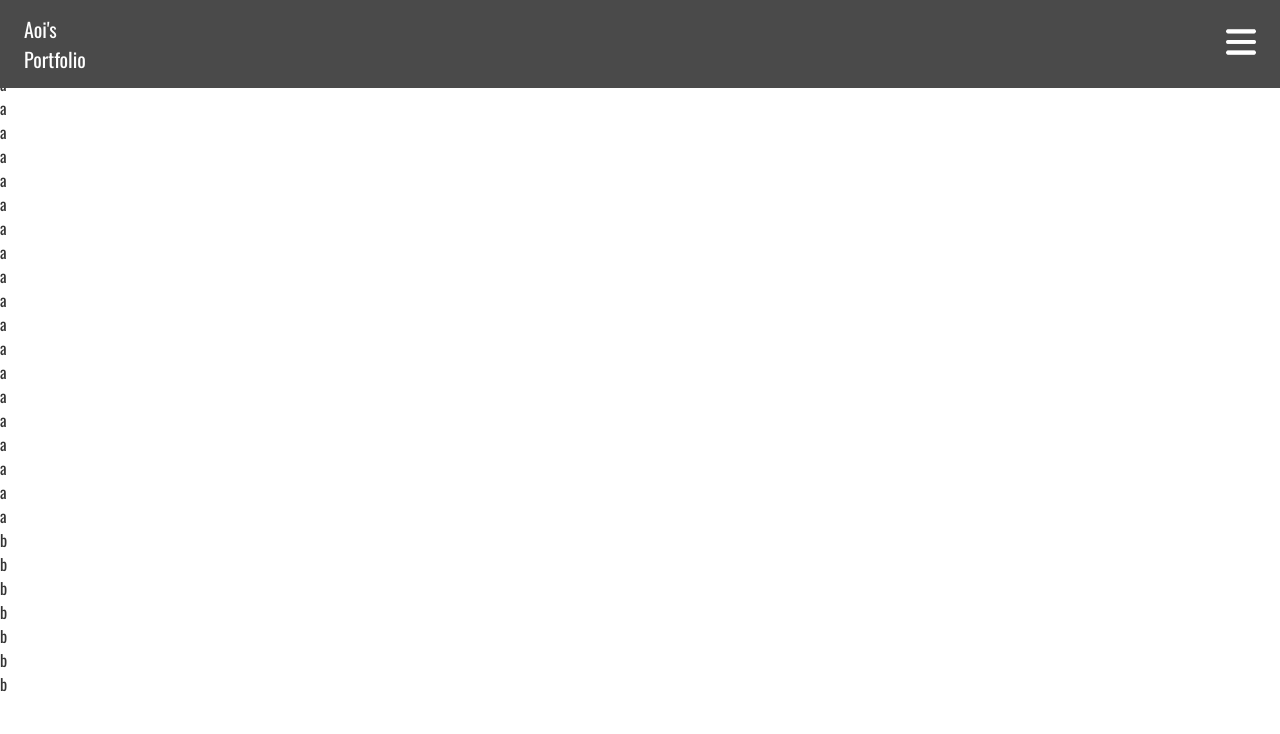
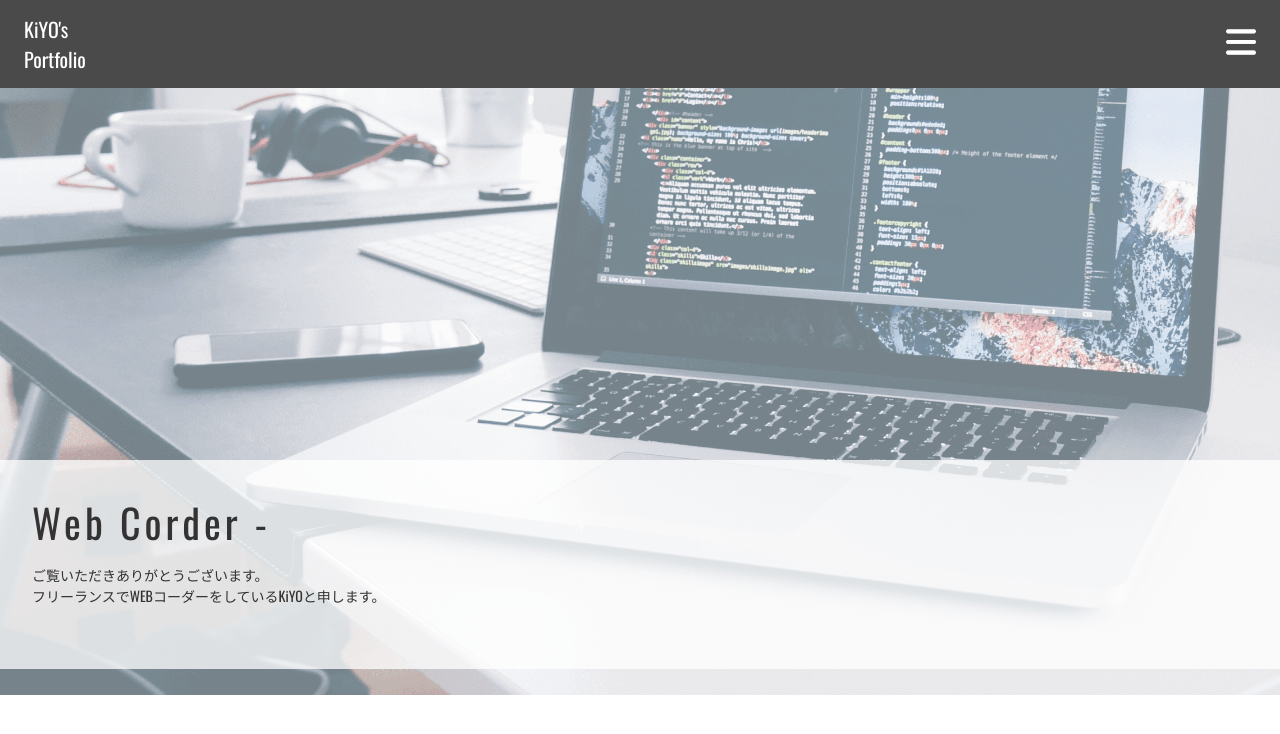
Before and after one commit to KiYOKing/1_portfolio, a plain HTML site: page index.html in a window 1280 px wide. Drawn offline with nearby package versions, Linux system fonts and the light colour scheme.

Commit message:
fv作成

```diff
--- a/index.html
+++ b/index.html
@@ -3,11 +3,11 @@
 <head>
     <meta charset="UTF-8">
     <meta name="viewport" content="width=device-width, initial-scale=1.0">
-    <title>ポートフォリオサイト</title>
+    <title>KiYO'sポートフォリオサイト</title>
 
     <!-- 検索にヒットさせない -->
     <meta name="robots" content="noindex">
-    <meta name="description" content="フリーランスWEBコーダーのアオイのポートフォリオサイトです。「Web制作を頼みたい」「既存のWebサイトを修正改善したい」などぜひ、お気軽にご相談ください。">
+    <meta name="description" content="フリーランスWEBコーダーのKiYOのポートフォリオサイトです。「Web制作を頼みたい」「既存のWebサイトを修正改善したい」などぜひ、お気軽にご相談ください。">
 
     <!-- GoogleFonts -->
     <link rel="preconnect" href="https://fonts.googleapis.com">
@@ -23,7 +23,7 @@
     <div class="wrapper">
         <header class="header">
             <div class="header__container">
-                <div class="header__log">Aoi's<br>Portfolio</div><!-- /.header__log -->
+                <div class="header__log">KiYO's<br>Portfolio</div><!-- /.header__log -->
                 <button type="button" id="js-button-drawer" class="header__menu-button">Menu</button>
             </div><!-- /.header__container -->
 
@@ -119,36 +119,26 @@
                 </nav><!-- /.header__nav -->
             </div><!-- /#js-drawer.header__contents -->
         </header>
+        <main class="main">
+            <div class="fv">
+                <picture class="fv__img">
+                    <source media="(min-width: 768px)" srcset="./img/img_fv.png" />
+                    <img src="./img/sp/img_fv.png" alt="">
+                </picture><!-- /.fv__img -->
+                <div class="fv__contents">
+                    <h1 class="fv__heading">
+                        <span class="fv__heading-main">
+                            Web Corder -
+                        </span><!-- /.fv__heading-main -->
+                        <span class="fv__heading-sub">
+                            ご覧いただきありがとうございます。<br />フリーランスでWEBコーダーをしているKiYOと申します。
+                        </span><!-- /.fv__heading-sub -->
+                    </h1><!-- /.fv__heading -->
+                </div><!-- /.fv__contents -->
+            </div><!-- /.fv -->
+        </main><!-- /.main -->
     </div><!-- /.wrapper -->
-    <p>a</p>
-    <p>a</p>
-    <p>a</p>
-    <p>a</p>
-    <p>a</p>
-    <p>a</p>
-    <p>a</p>
-    <p>a</p>
-    <p>a</p>
-    <p>a</p>
-    <p>a</p>
-    <p>a</p>
-    <p>a</p>
-    <p>a</p>
-    <p>a</p>
-    <p>a</p>
-    <p>a</p>
-    <p>a</p>
-    <p>a</p>
-    <p>a</p>
-    <p>a</p>
-    <p>a</p>
-    <p>b</p>
-    <p>b</p>
-    <p>b</p>
-    <p>b</p>
-    <p>b</p>
-    <p>b</p>
-    <p>b</p>
+
     <!-- jQuery -->
     <script src="https://ajax.googleapis.com/ajax/libs/jquery/3.7.1/jquery.min.js"></script>
     <script src="./js/index.js"></script>
--- a/sass/style.scss
+++ b/sass/style.scss
@@ -103,3 +103,30 @@ body{
         }
     }
 }
+
+.fv{
+    position: relative;
+
+    &__contents{
+        position: absolute;
+        bottom: 26px;
+        left: 0;
+        width: 100%;
+        height: 209px;
+        background: url(../img/sp/bg_fv.png) center center no-repeat;
+        background-size: 100% auto;
+        padding: 32px;
+    }
+
+    &__heading-main{
+        display: block;
+        font-size: 40px;
+        letter-spacing: 0.1em;
+    }
+
+    &__heading-sub{
+        margin-top: 12px;
+        display: block;
+        font-size: 14px;
+    }
+}
```
Also changed, not shown: css/style.css, 1 other file.
